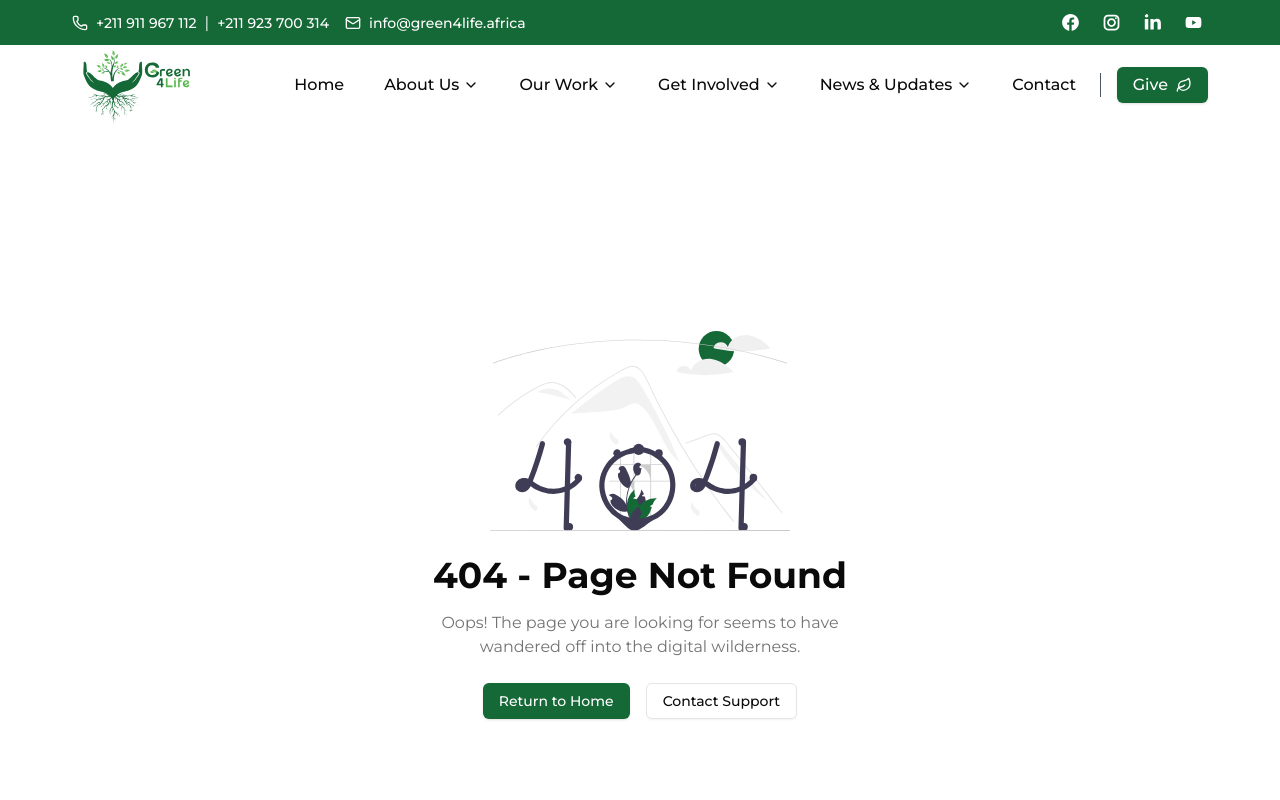
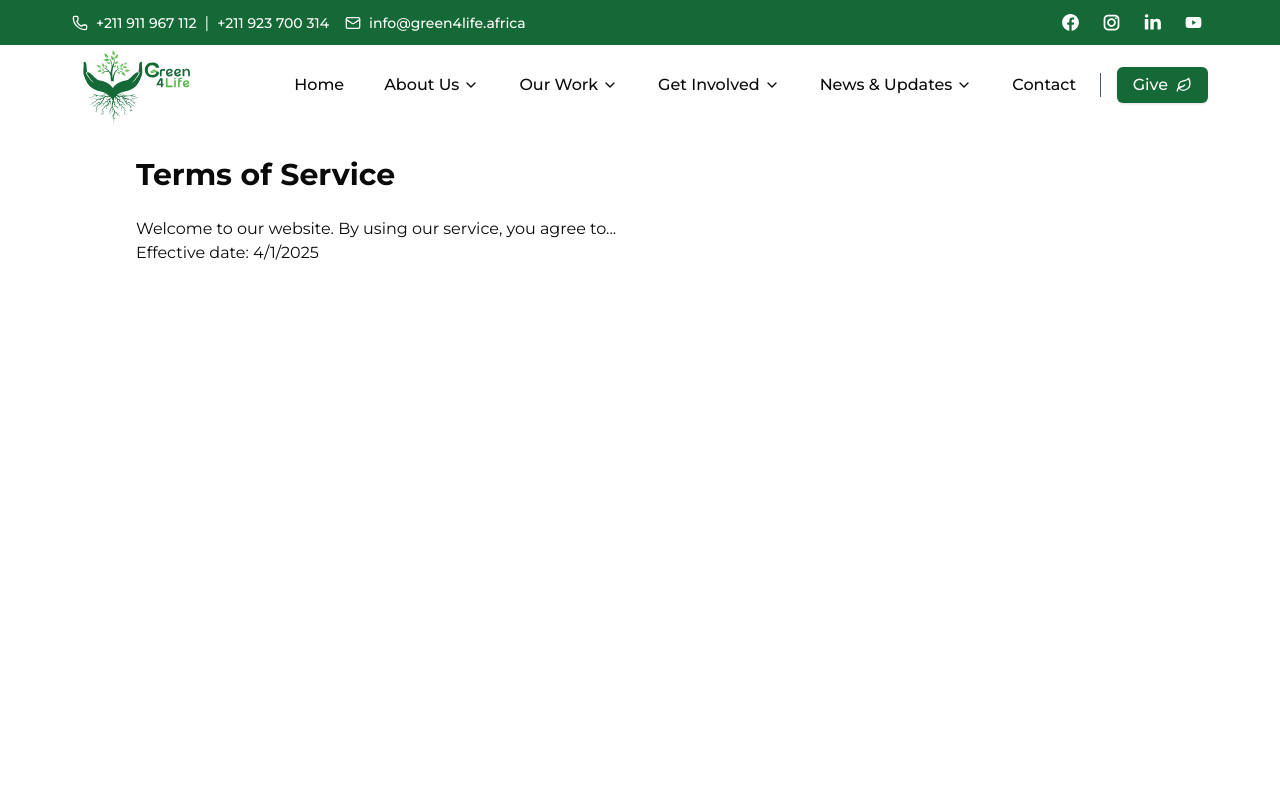
Before and after one commit to Kim-Emmanuel/green-for-life, a Next.js app: page /terms in a window 1280 px wide. Before the commit this address had no page. Shown: the top 800 px of the page. Built offline with nearby package versions, Linux system fonts and the light colour scheme.

Commit message:
Adding the privacy and terms pages

```diff
--- /dev/null
+++ b/src/app/privacy/page.tsx
@@ -0,0 +1,17 @@
+export default function PrivacyPage() {
+  return (
+    <main className="container mx-auto px-4 py-8">
+      <h1 className="text-3xl font-bold mb-6">Privacy Policy</h1>
+      <section className="prose max-w-3xl">
+        <p>Your privacy is important to us. This Privacy Policy explains...</p>
+        {/* Add your actual privacy policy content here */}
+        <p>Last updated: {new Date().toLocaleDateString()}</p>
+      </section>
+    </main>
+  );
+}
+
+// Optional: Generate static pages for SSG
+export async function generateStaticParams() {
+  return [{ slug: 'privacy' }];
+}
--- /dev/null
+++ b/src/app/terms/page.tsx
@@ -0,0 +1,17 @@
+export default function TermsPage() {
+  return (
+    <main className="container mx-auto px-4 py-8">
+      <h1 className="text-3xl font-bold mb-6">Terms of Service</h1>
+      <section className="prose max-w-3xl">
+        <p>Welcome to our website. By using our service, you agree to...</p>
+        {/* Add your actual terms of service content here */}
+        <p>Effective date: {new Date().toLocaleDateString()}</p>
+      </section>
+    </main>
+  );
+}
+
+// Optional: Generate static pages for SSG
+export async function generateStaticParams() {
+  return [{ slug: 'terms' }];
+}
```
